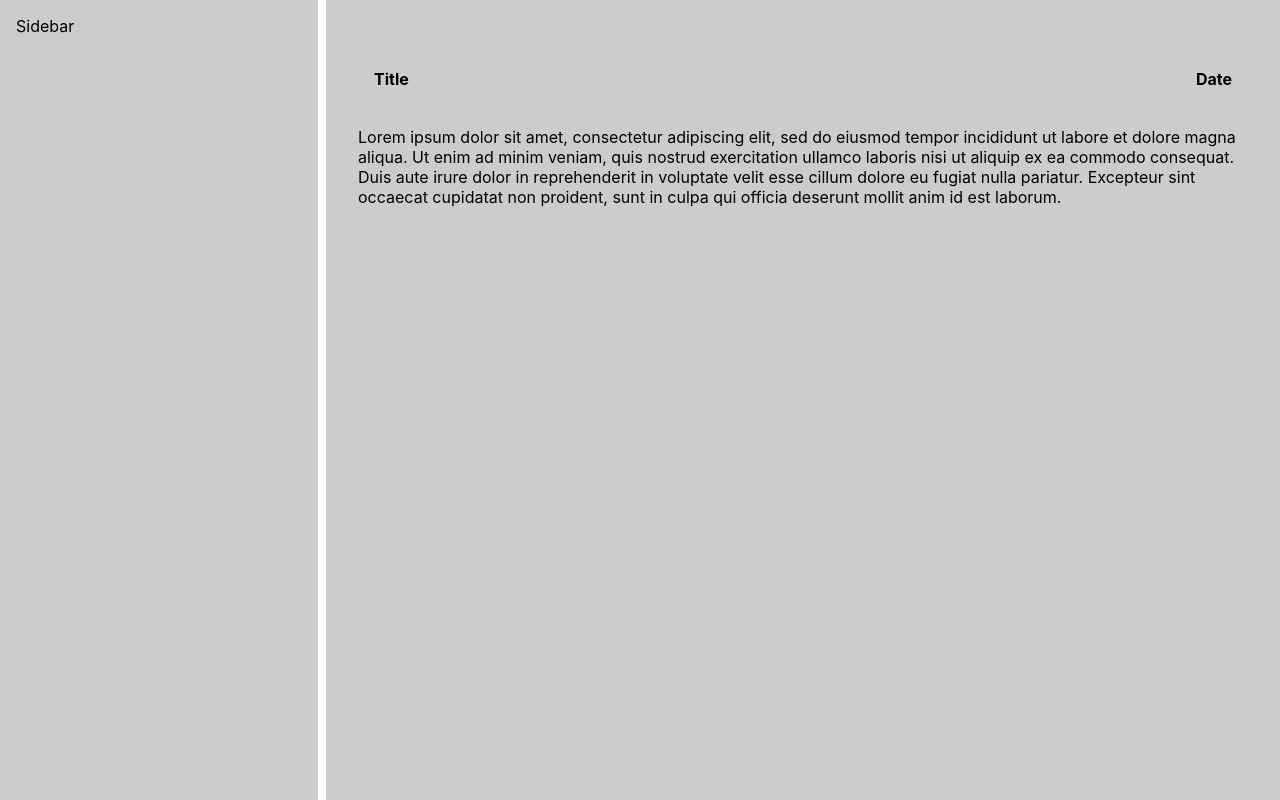
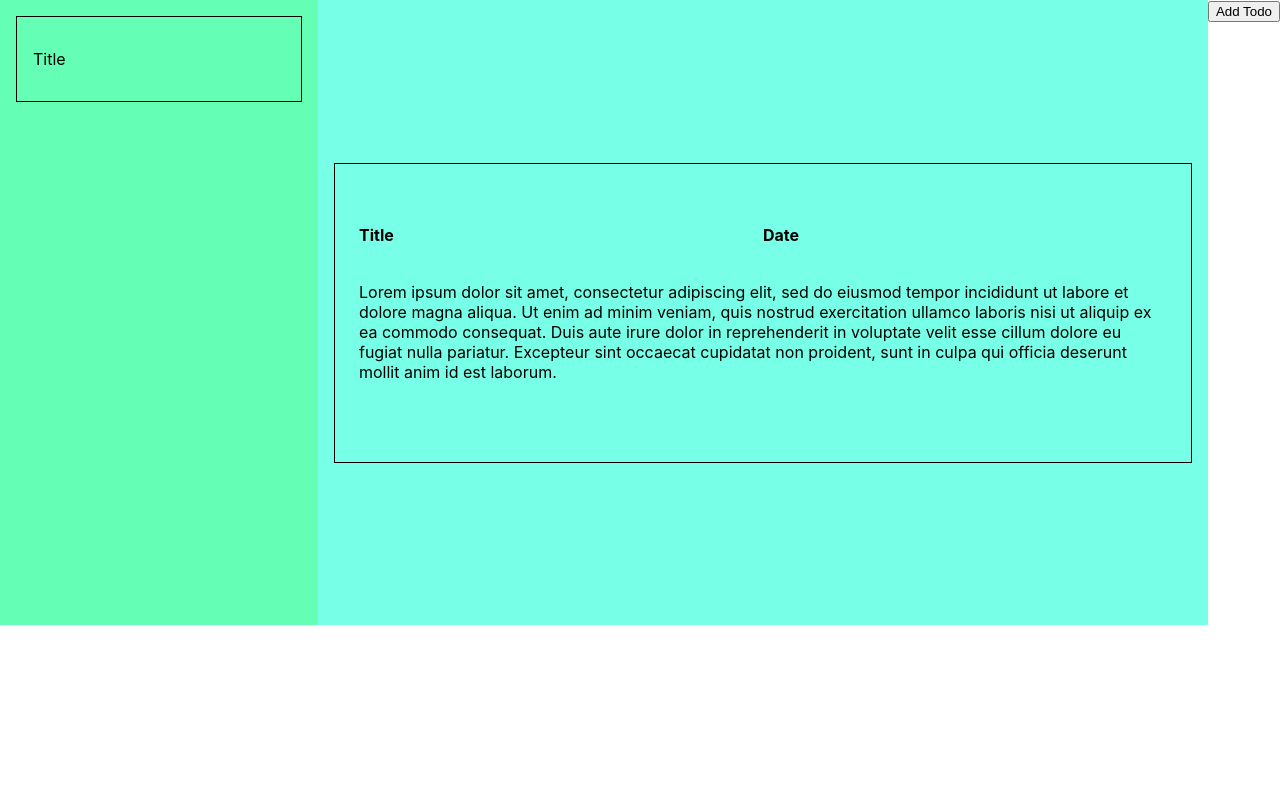
Before and after one commit to keebon/Todo, a React (Create React App) app: page / in a window 1280 px wide. Built offline with nearby package versions, Linux system fonts and the light colour scheme.

Commit message:
css update

```diff
--- a/src/App.css
+++ b/src/App.css
@@ -1,12 +1,32 @@
 .App{
-  display:grid;
+  display: flex;
   margin: 0 auto;
-  grid-gap: .5rem;
-  grid-template-columns: 1fr 3fr;
-  height: 100vh;
 }
 
-.App div{
-  background: #ccc;
-  padding: 1rem;
+.sidebar{
+  flex: 1;
+  background-color:#64ffb5;
+  padding: 1em;
+  height: 593px;
 }
+
+.content{
+  flex: 3;
+  background-color: #77ffe7;
+  padding: 1em;
+  height: 593px;
+  display: flex;
+  align-items: center;
+  justify-content: center;
+}
+
+.container{
+  padding: 1.5rem;
+  border: 1px solid;
+  height: 250px;
+}
+
+.titleBox{
+  border: 1px solid;
+  padding : 1rem;
+}
--- a/src/App.js
+++ b/src/App.js
@@ -1,13 +1,15 @@
 import React from 'react';
 import './App.css';
 import SideBar from './components/SideBar';
-import Content from './components/Body';
+import Content from './components/Content';
+import AddTodo from './components/AddTodo';
 
 function App() {
   return (
     <div className="App">
       <SideBar />
       <Content />
+      <AddTodo />
     </div>
   );
 }
--- /dev/null
+++ b/src/components/AddTodo.js
@@ -0,0 +1,11 @@
+import React from 'react';
+
+export default class AddTodo extends React.Component{
+    render(){
+        return(
+            <div>
+                <button>Add Todo</button>
+            </div>
+        )
+    }
+}
--- a/src/components/Body.js
+++ /dev/null
@@ -1,19 +0,0 @@
-import React from 'react';
-
-export default class Content extends React.Component{
-    render(){
-        return(
-            <div className = "content">
-                <div>
-                <div style = {{
-                    display: 'flex', justifyContent: 'space-between'
-                }}>
-                    <h4>Title</h4>
-                    <h4>Date</h4>
-                </div>
-                    Lorem ipsum dolor sit amet, consectetur adipiscing elit, sed do eiusmod tempor incididunt ut labore et dolore magna aliqua. Ut enim ad minim veniam, quis nostrud exercitation ullamco laboris nisi ut aliquip ex ea commodo consequat. Duis aute irure dolor in reprehenderit in voluptate velit esse cillum dolore eu fugiat nulla pariatur. Excepteur sint occaecat cupidatat non proident, sunt in culpa qui officia deserunt mollit anim id est laborum.
-                </div>
-            </div>
-        )
-    }
-}
--- /dev/null
+++ b/src/components/Content.js
@@ -0,0 +1,18 @@
+import React from 'react';
+
+export default class Content extends React.Component{
+    render(){
+        return(
+            <div className = "content">
+                <div className = "container">
+                <div style = {{display:'flex', marginTop: '2%'}}>
+                <h4 style = {{flex:'1'}}>Title</h4><h4 style = {{flex:'1'}}>Date</h4>
+                </div>
+                <p>
+                Lorem ipsum dolor sit amet, consectetur adipiscing elit, sed do eiusmod tempor incididunt ut labore et dolore magna aliqua. Ut enim ad minim veniam, quis nostrud exercitation ullamco laboris nisi ut aliquip ex ea commodo consequat. Duis aute irure dolor in reprehenderit in voluptate velit esse cillum dolore eu fugiat nulla pariatur. Excepteur sint occaecat cupidatat non proident, sunt in culpa qui officia deserunt mollit anim id est laborum.
+                </p>
+                </div>
+            </div>
+        )
+    }
+}
--- a/src/components/SideBar.js
+++ b/src/components/SideBar.js
@@ -3,8 +3,10 @@ import React from 'react';
 export default class SideBar extends React.Component{
     render(){
         return(
-            <div classname = "sidebar">
-                Sidebar
+            <div className = "sidebar">
+                <div className = "titleBox">
+                    <p>Title</p>
+                </div>
             </div>
         )
     }
```
